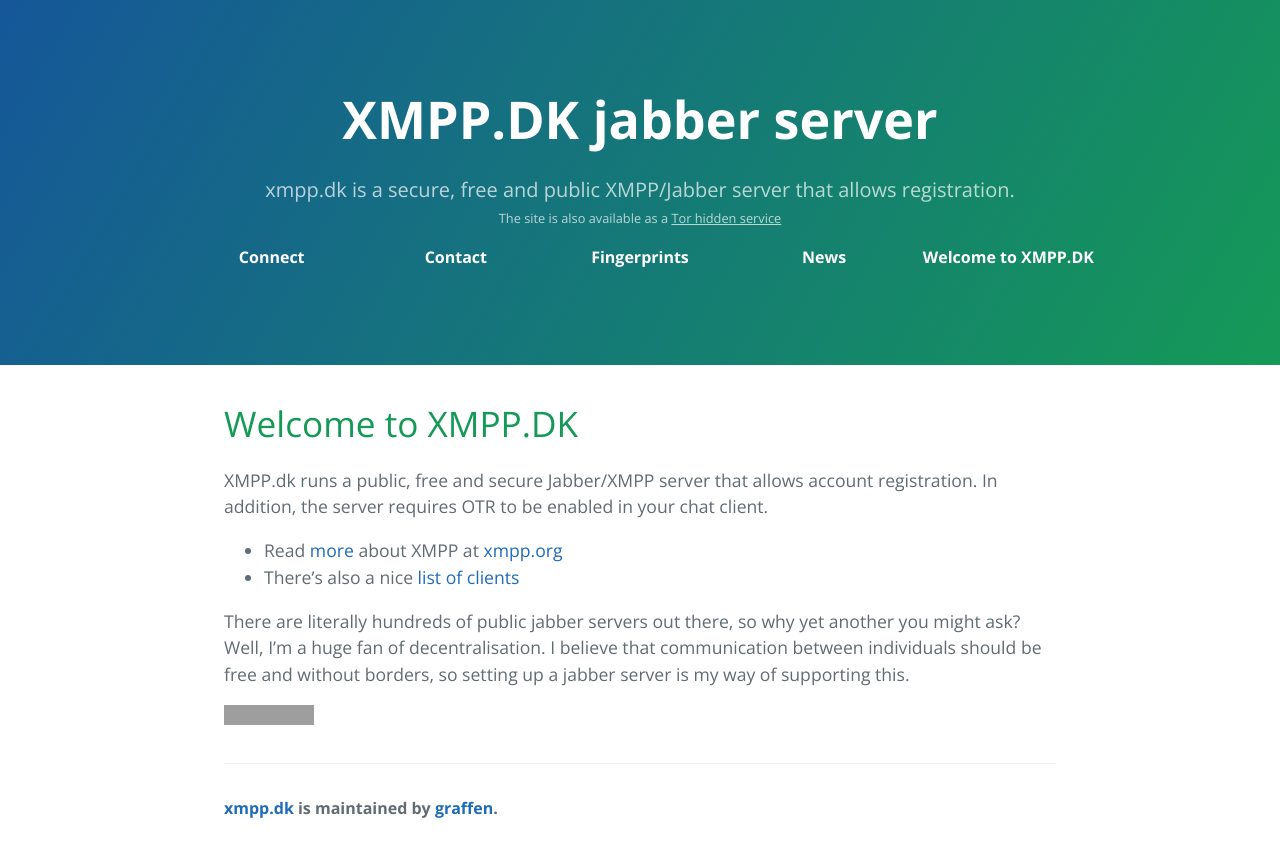
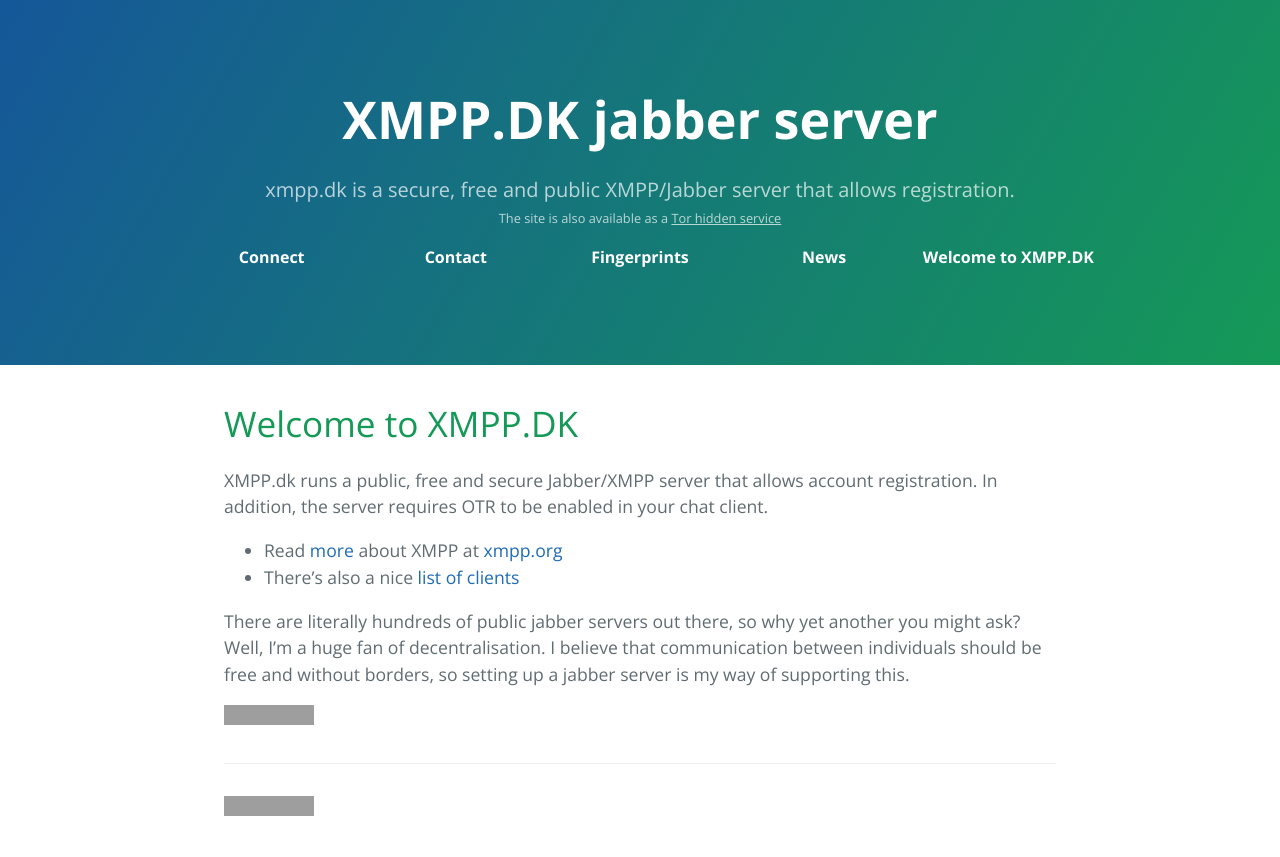
Before and after one commit to graffen/xmpp.dk, a Jekyll site: the page built from index.md, in a window 1280 px wide. Shown: the top 857 px of the page. Built offline with Jekyll 4.4.1, drawn with Linux system fonts in a browser that asks for light colours; our own code applies the rules of GitHub Pages for plain Markdown files; grey boxes are pictures that could not be loaded.

Commit message:
Add footer to default layout

```diff
--- a/_includes/footer.html
+++ b/_includes/footer.html
@@ -1,3 +1,3 @@
 <footer class="site-footer">
- <p>xmpp.dk - brought to you <a href="http://graffen.dk">Graffen</a> | XMPP: <a href="xmpp:graffen@xmpp.dk">graffen@xmpp.dk</a> | Email <a href="mailto:jesper@graffen.dk?subject=xmpp.dk">jesper@graffen.dk</a> (GnuPG: <a href="https://keybase.io/graffen/key.asc">0xcaebd4b2</a>)</p>
+  <img src="https://xmpp.net/badge.php?domain=xmpp.dk" />
 </footer>
--- a/_layouts/default.html
+++ b/_layouts/default.html
@@ -18,12 +18,7 @@
     <section class="main-content">
       {{ content }}
 
-      <footer class="site-footer">
-        {% if site.github.is_project_page %}
-          <span class="site-footer-owner"><a href="{{ site.github.repository_url }}">{{ site.github.repository_name }}</a> is maintained by <a href="{{ site.github.owner_url }}">{{ site.github.owner_name }}</a>.</span>
-        {% endif %}
-        <span class="site-footer-credits"></span>
-      </footer>
+      {% include footer.html %}
     </section>
   </body>
 </html>
```
